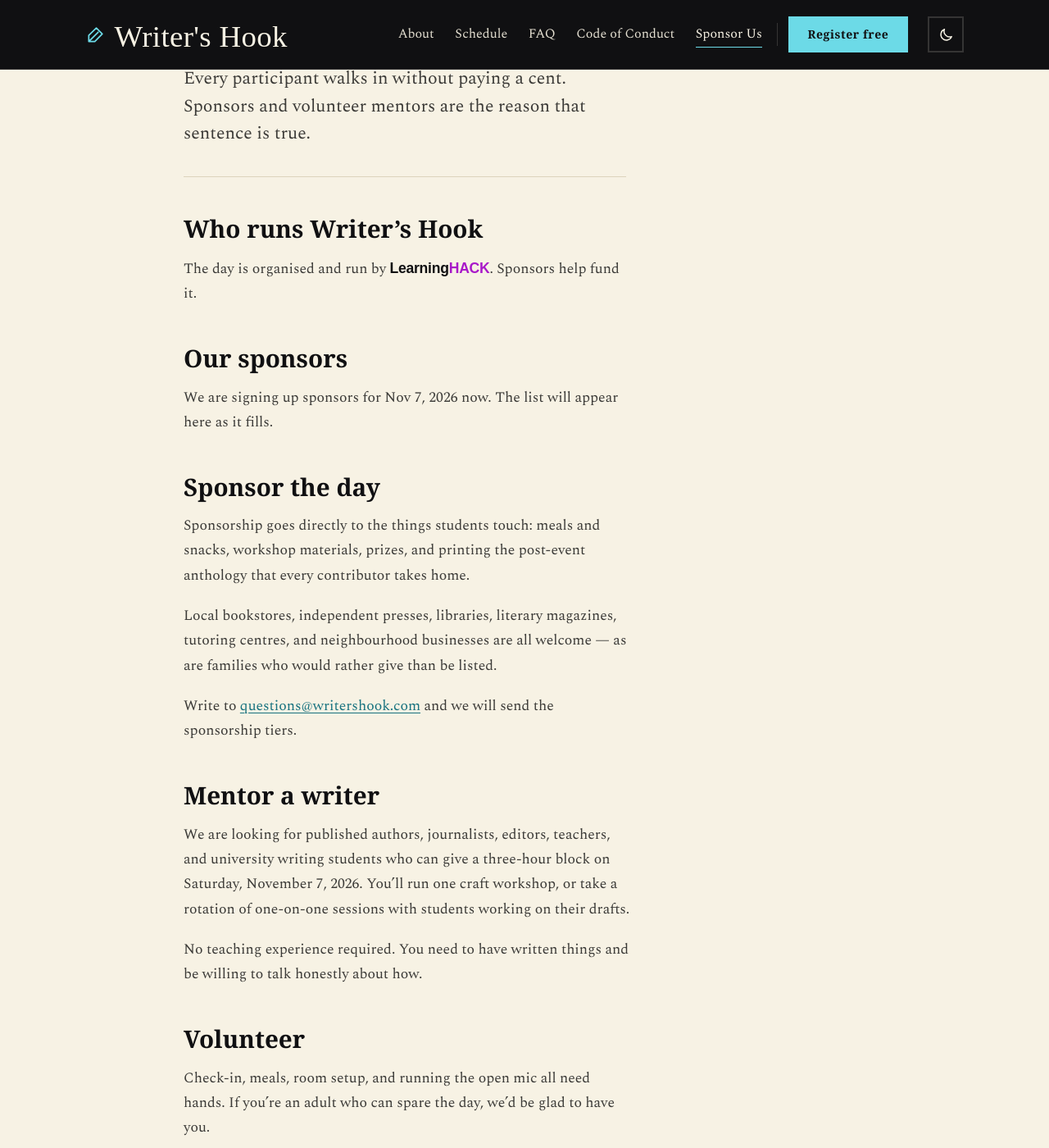
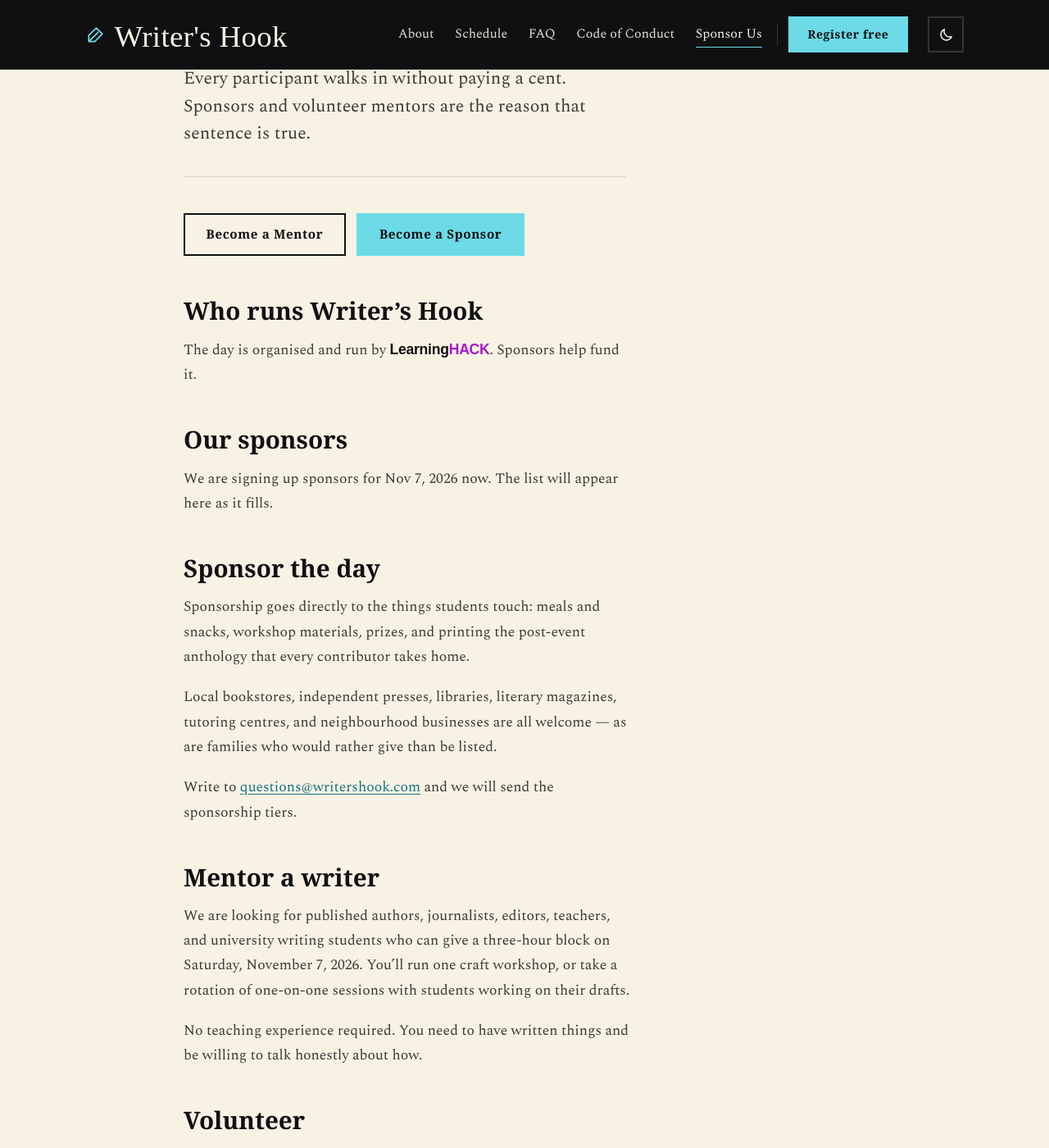
Before and after one commit to Writer-s-Hook/Website, a Jekyll site: the page built from support.md, in a window 1280 px wide and 1400 px high, scrolled down 239 px. Shown: the whole window at 82% size. Built offline with Jekyll 4.4.1, drawn with Linux system fonts in a browser that asks for light colours; some web fonts are replaced.

Commit message:
Point the hero CTA at the sponsor page and add mentor/sponsor buttons
The hero's "Become a Mentor or Sponsor" button pointed at event.mentor_url,
which was the placeholder "#register" and had been a dead anchor since the
closing CTA section was removed. It now links to /support/, and the unused
mentor_url key is dropped rather than left as dead config.

/support/ gains the two buttons. "Become a Sponsor" goes to the Hack Club Bank
donation page. "Become a Mentor" has no form yet, so it opens a pre-addressed
email, which is what the page's own copy already tells mentors to do.

Co-Authored-By: Claude Opus 5 <noreply@anthropic.com>

```diff
--- a/_config.yml
+++ b/_config.yml
@@ -22,7 +22,6 @@ event:
   eligibility: 'Ages 13–18, all backgrounds'
   cost: '100% free — meals, snacks, and prizes included'
   register_url: '#register'
-  mentor_url: '#register'
 
 logo:
   mobile: "images/logo/logo-mobile.svg"
--- a/_layouts/home.html
+++ b/_layouts/home.html
@@ -16,7 +16,7 @@ layout: default
     </div>
     <div class="hero-actions">
       <a class="btn btn-primary" href="{{ site.event.register_url }}">Register for Free</a>
-      <a class="btn btn-ghost" href="{{ site.event.mentor_url }}">Become a Mentor or Sponsor</a>
+      <a class="btn btn-ghost" href="{{ '/support/' | relative_url }}">Become a Mentor or Sponsor</a>
     </div>
   </div>
 </section>
--- a/_sass/components/_page.scss
+++ b/_sass/components/_page.scss
@@ -52,3 +52,9 @@
   margin: 1.4rem 0 1.6rem;
   p:last-child { margin-bottom: 0; }
 }
+
+// A pair of calls to action inside page content, as on the sponsor page.
+.page-actions {
+  display: flex; flex-wrap: wrap; gap: .85rem;
+  margin: 0 0 3rem;
+}
--- a/support.md
+++ b/support.md
@@ -8,6 +8,11 @@ standfirst: >-
   Every participant walks in without paying a cent. Sponsors and volunteer mentors are
   the reason that sentence is true.
 ---
+
+<div class="page-actions">
+  <a class="btn btn-ghost" href="mailto:{{ site.email }}?subject=Mentoring%20at%20Writer%27s%20Hook">Become a Mentor</a>
+  <a class="btn btn-primary" href="https://hcb.hackclub.com/donations/start/learning-hack" target="_blank" rel="noopener">Become a Sponsor</a>
+</div>
 
 ## Who runs Writer's Hook
 
```
